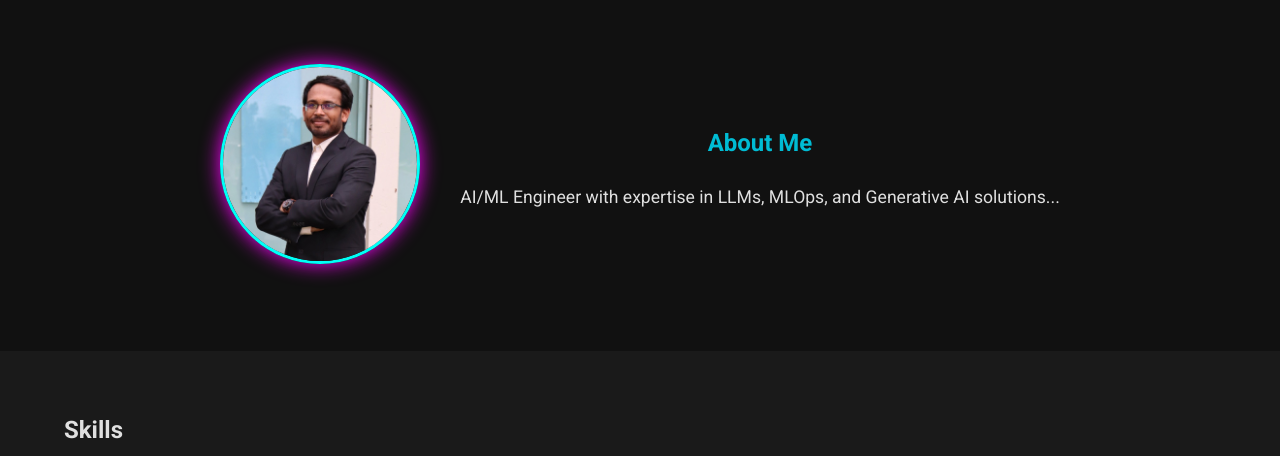
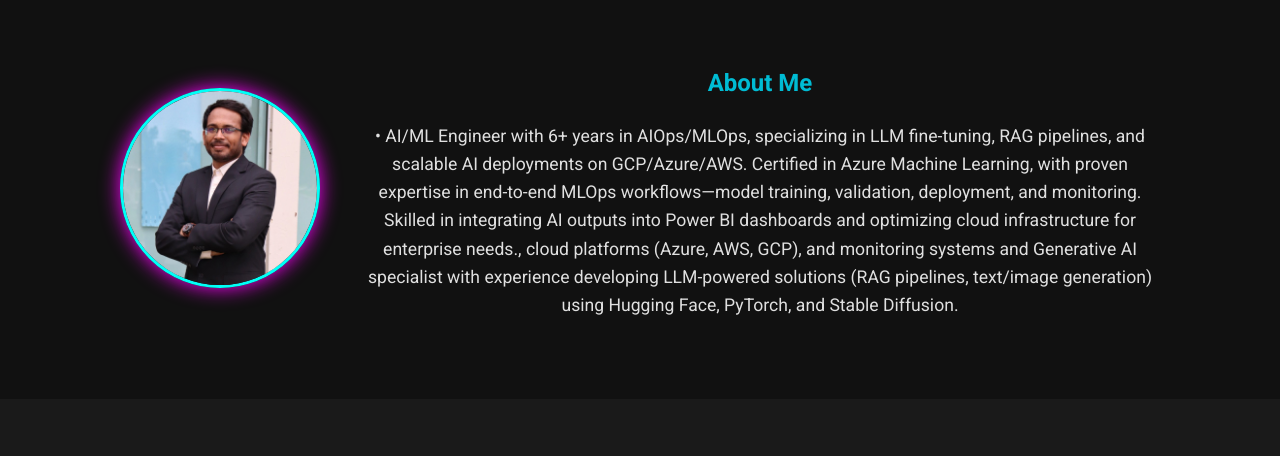
Before and after one commit to Kunaljanjirala123/Kunal_Janjirala_Portfolio, a website: page public/index.html in a window 1280 px wide. Shown: the part 920-1376 px from the top of the page. Drawn offline with nearby package versions, Linux system fonts and the light colour scheme; files whose address does not match are found by name.

Commit message:
Update index.html

```diff
--- a/public/index.html
+++ b/public/index.html
@@ -60,7 +60,7 @@
             </div>
             <div class="about-text">
                 <h2>About Me</h2>
-                <p>AI/ML Engineer with expertise in LLMs, MLOps, and Generative AI solutions...</p>
+                <p>•	AI/ML Engineer with 6+ years in AIOps/MLOps, specializing in LLM fine-tuning, RAG pipelines, and scalable AI deployments on GCP/Azure/AWS. Certified in Azure Machine Learning, with proven expertise in end-to-end MLOps workflows—model training, validation, deployment, and monitoring. Skilled in integrating AI outputs into Power BI dashboards and optimizing cloud infrastructure for enterprise needs., cloud platforms (Azure, AWS, GCP), and monitoring systems and Generative AI specialist with experience developing LLM-powered solutions (RAG pipelines, text/image generation) using Hugging Face, PyTorch, and Stable Diffusion. </p>
             </div>
         </div>
     </section>
```
